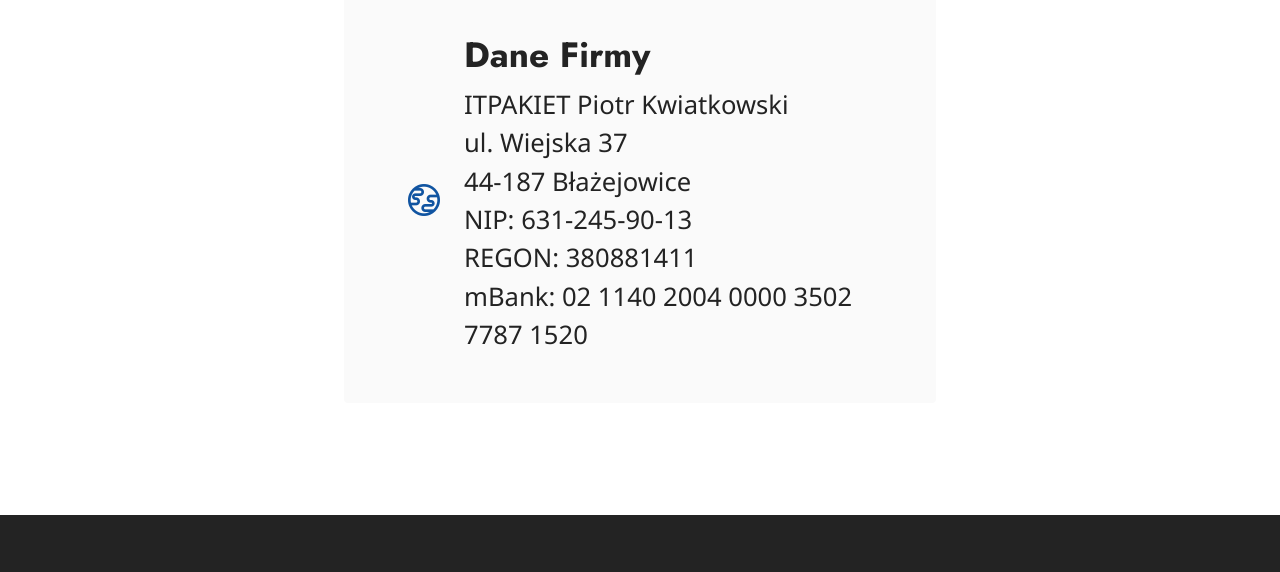
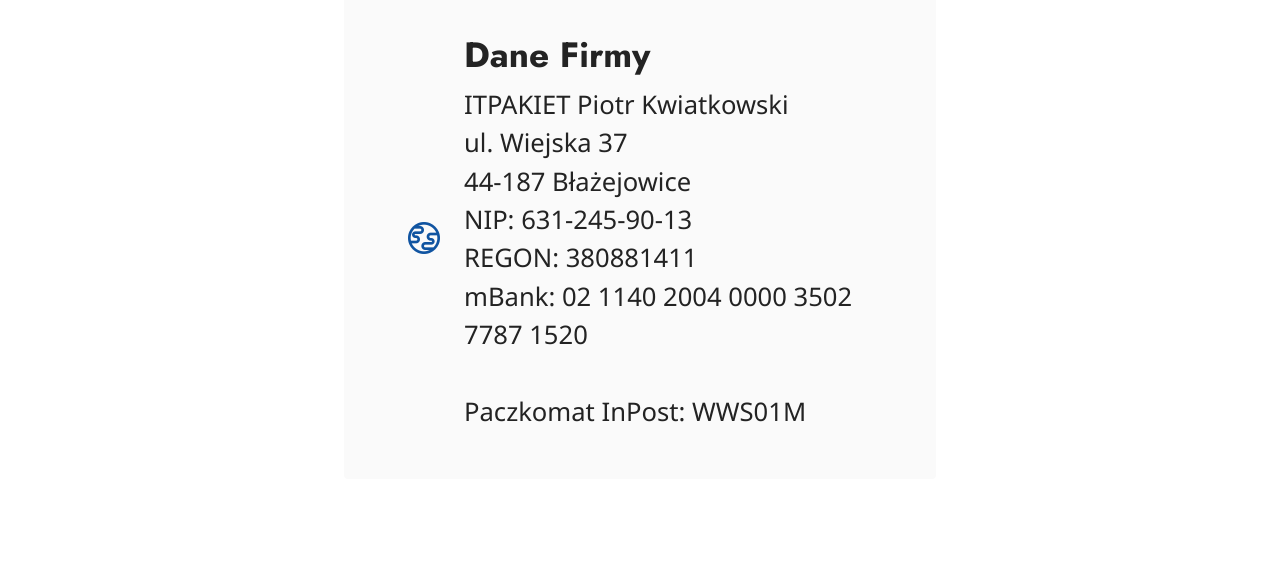
Before and after one commit to piokwi/itpakiet, a plain HTML site: page index.html in a window 1280 px wide. Shown: the part 1235-1807 px from the top of the page. Drawn offline with nearby package versions, Linux system fonts and the light colour scheme; a script that the page names is missing; files whose address does not match are found by name.

Commit message:
inpost
dodane informacje o paczkomacie inpost

```diff
--- a/index.html
+++ b/index.html
@@ -190,7 +190,7 @@
                     <div class="text-wrapper">
                         <h6 class="card-title mbr-fonts-style mb-1 display-5">
                             <strong>Dane Firmy</strong></h6>
-                        <p class="mbr-text mbr-fonts-style display-7">ITPAKIET Piotr Kwiatkowski<br>ul. Wiejska 37<br>44-187 Błażejowice<br>NIP: 631-245-90-13<br>REGON: 380881411<br>mBank: 02 1140 2004 0000 3502 7787 1520<br></p>
+                        <p class="mbr-text mbr-fonts-style display-7">ITPAKIET Piotr Kwiatkowski<br>ul. Wiejska 37<br>44-187 Błażejowice<br>NIP: 631-245-90-13<br>REGON: 380881411<br>mBank: 02 1140 2004 0000 3502 7787 1520<br><br>Paczkomat InPost: WWS01M</p>
                     </div>
                 </div>
             </div>
```
